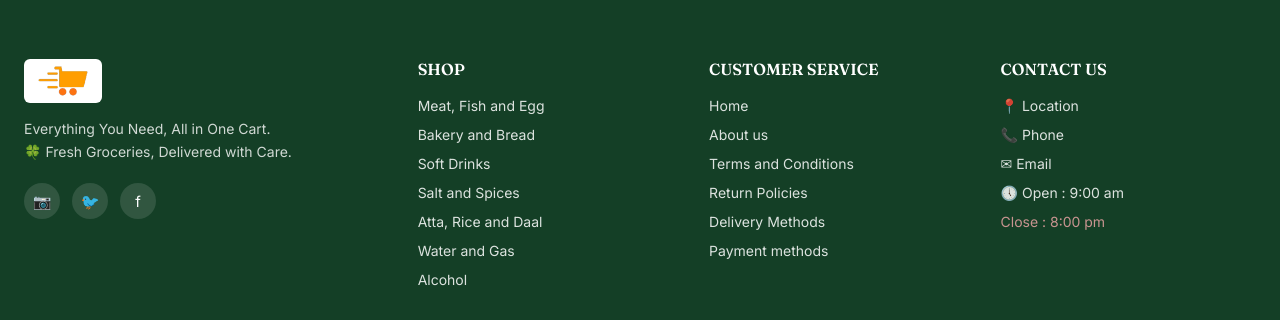
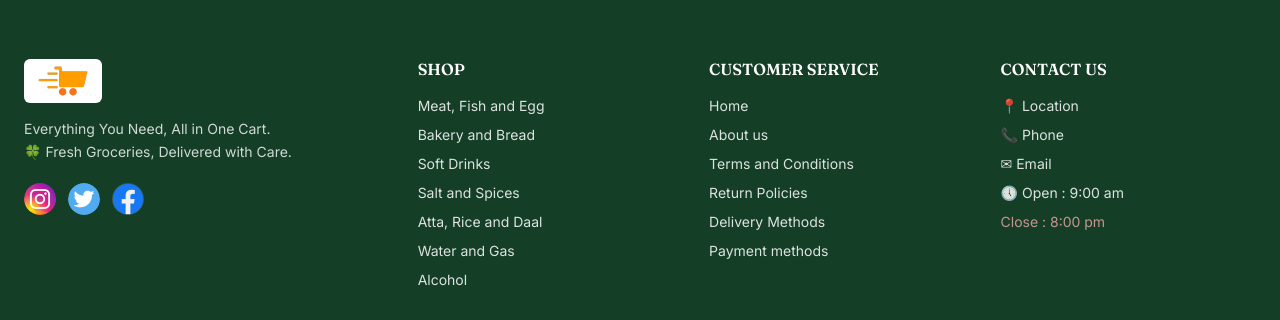
Before and after one commit to kushal-kc15/GoCart, a Django app: template frontend/templates/cart.html in a window 1280 px wide. Shown: the part 1842-2162 px from the top of the page. Run offline with Django 5.2, Linux system fonts and the light colour scheme; the template is opened without the code that fills it, so the values that code supplies are empty.

Commit message:
Linking of the social media account on both pages

```diff
--- a/frontend/templates/cart.html
+++ b/frontend/templates/cart.html
@@ -1031,20 +1031,32 @@ footer {
   gap: 12px;
 }
 
-.socials a {
-  width: 36px;
-  height: 36px;
+.socials a,
+.social-icon {
+  width: 32px;
+  height: 32px;
   border-radius: 50%;
-  background: rgba(255, 255, 255, .12);
+  background: rgba(255, 255, 255, .15);
   display: flex;
   align-items: center;
   justify-content: center;
-  font-size: 15px;
-  transition: background .15s ease;
-}
-
-.socials a:hover {
-  background: rgba(255, 255, 255, .22);
+  overflow: hidden;
+  transition: background .15s ease, transform .15s ease;
+}
+
+.socials a:hover,
+.social-icon:hover {
+  background: rgba(255, 255, 255, .25);
+  transform: translateY(-2px);
+}
+
+.socials a img,
+.social-icon img {
+  width: 100%;
+  height: 100%;
+  object-fit: cover;
+  border-radius: 50%;
+  display: block;
 }
 
 .close-time {
@@ -1298,9 +1310,15 @@ footer {
       <p class="brand-blurb">Everything You Need, All in One Cart.<br>&#127808; Fresh Groceries, Delivered with Care.
       </p>
       <div class="socials">
-        <a href="#">&#128247;</a>
-        <a href="#">&#128038;</a>
-        <a href="#">f</a>
+        <a href="#" class="social-icon" aria-label="Instagram">
+          <img src="../static/images/instagram.png" alt="Instagram">
+        </a>
+        <a href="#" class="social-icon" aria-label="Twitter">
+          <img src="../static/images/twitter.png" alt="Twitter">
+        </a>
+        <a href="#" class="social-icon" aria-label="Facebook">
+          <img src="../static/images/facebook.png" alt="Facebook">
+        </a>
       </div>
     </div>
     <div class="foot-col center">
```
Also changed, not shown: frontend/templates/item.html (+15 -4 lines).
